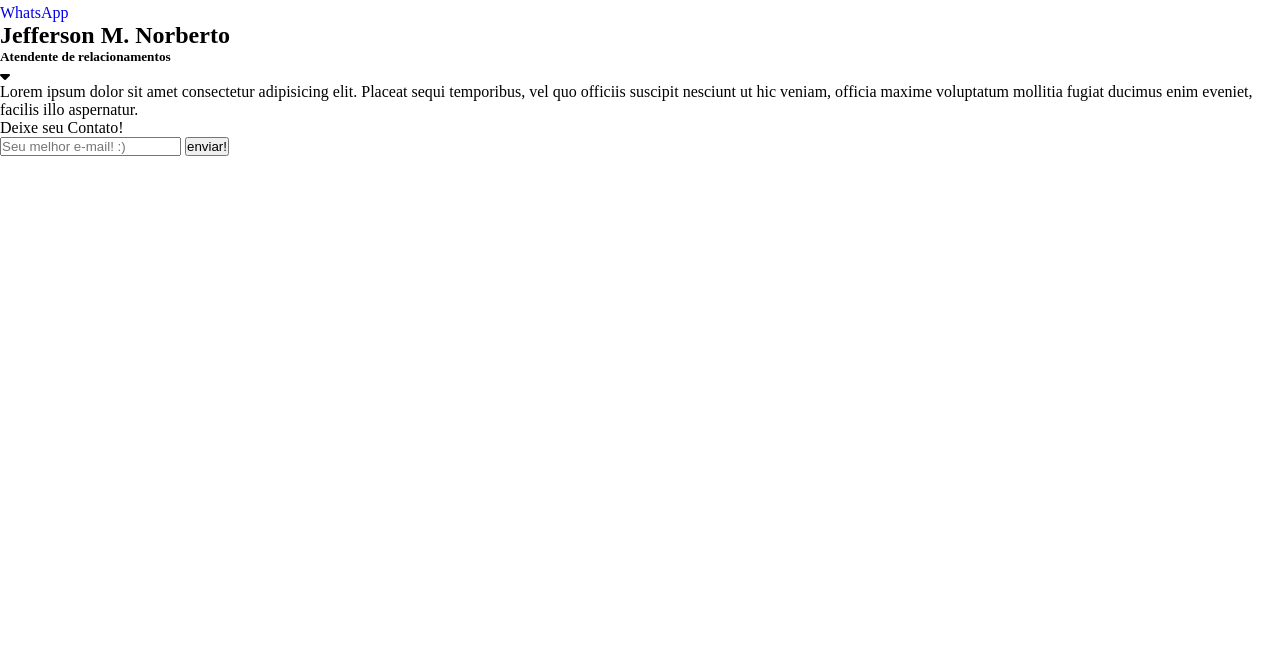
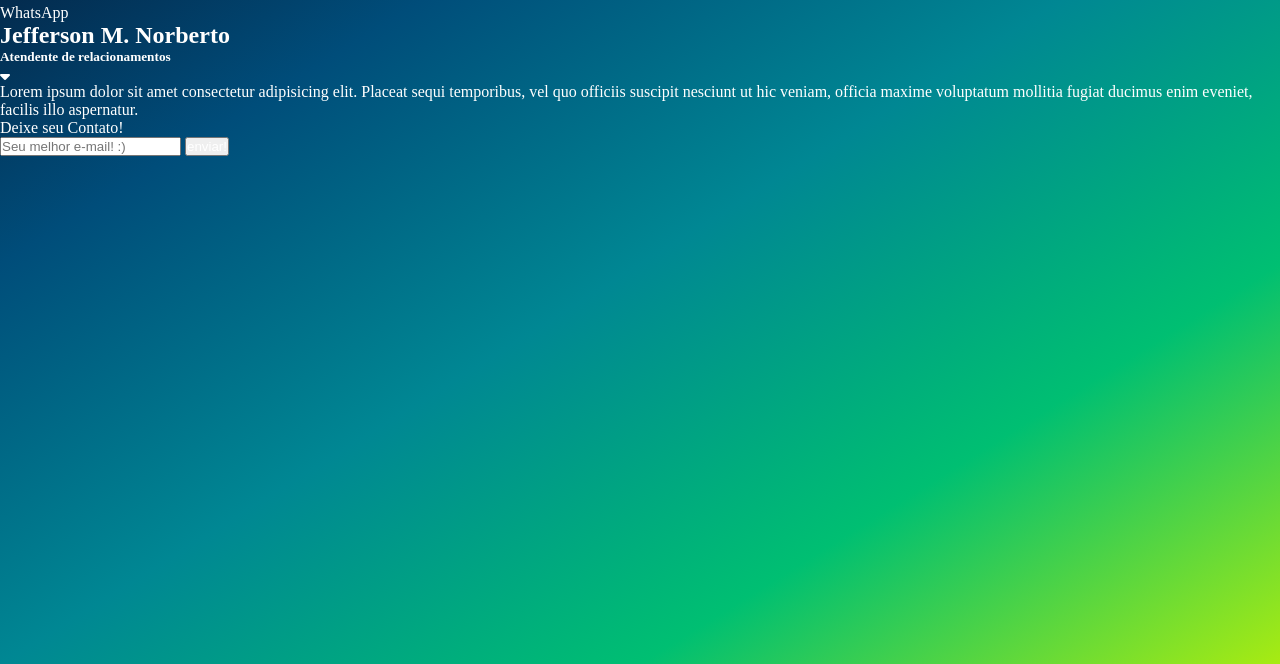
Before and after one commit to jefferson-norberto/My-Page-CSS, a plain HTML site: page index.html in a window 1280 px wide. Shown: the part 136-800 px from the top of the page. Drawn offline with Linux system fonts and the light colour scheme.

Commit message:
Colors and Background

```diff
--- a/style.css
+++ b/style.css
@@ -3,6 +3,8 @@
     padding: 0;
     margin: 0;
     box-sizing: border-box;
+    color: #fff;
+
 }
 
 ul{
@@ -12,3 +14,8 @@ ul{
 a{
     text-decoration: none;
 }
+
+body{
+    height: 100vh;
+    background-image: linear-gradient(to right bottom, #051937, #004d7a, #008793, #00bf72, #a8eb12);
+}
```
Also changed, not shown: 1 other file.
